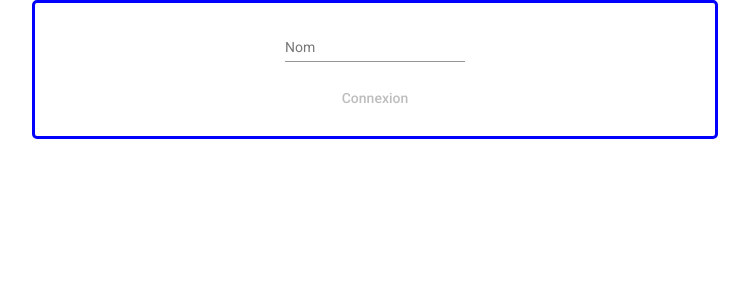
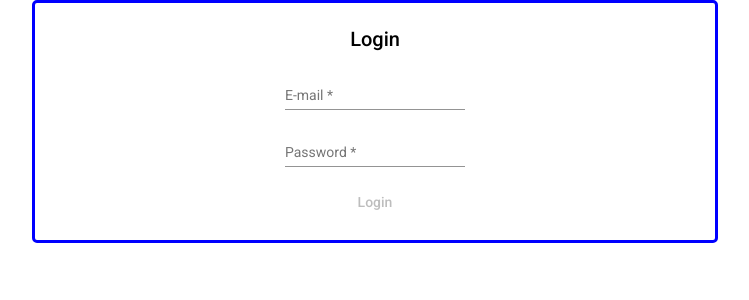
Before and after one commit to Bootcamp2020/skillful_network, an Angular app in the folder skillful_network_client/: page / in a window 1280 px wide. Shown: the top 300 px of the page, without its empty margins (265-1014 px from the left). Built offline with nearby package versions, Linux system fonts and the light colour scheme; no server answers.

Commit message:
Modification du composant Login pour valider la connexion

```diff
--- a/skillful_network_client/src/app/login/login.component.html
+++ b/skillful_network_client/src/app/login/login.component.html
@@ -1,16 +1,20 @@
+<!--vue avec le formulaire du formControl  utilisand le ReactiveFormsModule .-->
 <div class="alert alert-danger" *ngIf="error">
   There was a problem logging in. Please try again.
 </div>
-
 <div class="container">
   <div class="bloc-login">
-    <form (submit)="login()" fxLayout="column" fxLayoutAlign="center center">
+    <form [formGroup]="loginForm" (ngSubmit)="login()" fxLayout="column" fxLayoutAlign="center center">
+      <h2>Login</h2>
       <mat-form-field>
-        <mat-label>Nom</mat-label>
-        <input matInput [(ngModel)]="username" name="Nom"/>
+        <mat-label>E-mail</mat-label>
+        <input type = "email" matInput formControlName="email" name="Email" />
       </mat-form-field>
-
-      <button type="submit" mat-button color="primary" [disabled]="!username">Connexion</button>
+      <mat-form-field>
+        <mat-label>Password</mat-label>
+        <input type="password" matInput formControlName="password" name="Password" />
+      </mat-form-field>
+      <button type="submit" mat-button color="primary" [disabled]="loginForm.invalid">Login</button>
     </form>
   </div>
 </div>
--- a/skillful_network_client/src/app/login/login.component.ts
+++ b/skillful_network_client/src/app/login/login.component.ts
@@ -1,37 +1,79 @@
-import {Component, OnInit} from '@angular/core';
-import {ApiHelperService} from '../shared/services/api-helper.service';
-import {UserService} from '../shared/services/user.service';
-import {User} from '../shared/models/user';
-import {Router} from '@angular/router';
-
+import { Component, OnInit } from '@angular/core';
+import { ApiHelperService } from '../shared/services/api-helper.service';
+import { UserService } from '../shared/services/user.service';
+import { User } from '../shared/models/user';
+import { Router } from '@angular/router';
+import { FormBuilder, FormGroup, Validators  } from '@angular/forms';
+// Création d'une interface qui servira à une simulation simple d'un bdd
+export interface TabEmail {
+    email: string;
+    password: string;
+}
+// Création d'un tableau d'objet qui nous servira de bdd dans un premier temps
+const DATA_TAB: TabEmail[] = [
+    { email: 'test@gmail.com', password: '123456' },
+    { email: 'wofwof06@gmail.com', password: '234556' },
+    { email: 'testtest@gmail.com', password: '345656' }
+];
 @Component({
     selector: 'app-login',
     templateUrl: './login.component.html',
     styleUrls: ['./login.component.scss']
 })
 export class LoginComponent implements OnInit {
+    loginForm: FormGroup;
     public username: string;
+    public password: string;
+    public email: string;
     public error: boolean;
+    constructor(private api: ApiHelperService, private userService: UserService, private router: Router, private fb: FormBuilder) {
+    }
+    ngOnInit() {
+        this.loginFormBuild();
+    }
+    login() {
+        console.log(this.loginForm.value);
+            if (this.loginForm.invalid) {
+        return;
+    }
+    //Verification que l'email corresponde au bon password
+        let verifCode = false;
+    // On parcourt notre "base²"
+        DATA_TAB.forEach((email) => {
+            if (email.password === this.loginForm.value.password && this.loginForm.value.email===email.email ) {
+                verifCode = true;
+            }
+        });
 
-    constructor(private api: ApiHelperService, private userService: UserService, private router: Router) {
+        if (verifCode === false) {
+            console.log('Code non trouvé dans la base');
+            this.loginFormBuild();
+        } else {
+            console.log('Code conforme à celui de la base');
+            this.loginFormBuild();
+            localStorage.setItem('token', 'X'); // TODO Gérer le token
+            this.router.navigate(['../home']);
+        }
+      //  Code initial du component
+                // Permet de vider le local storage
+                // localStorage.clear(); // Plus d'infos sur le local storage ici : https://www.alsacreations.com/article/lire/1402-web-storage-localstorage-sessionstorage.html
+                // this.api.post({endpoint: '/login', data: this.username})
+                //     .then((id: number) => {
+                //         console.log(id);
+                //         if (id === -1) {
+                //             this.error = true;
+                //         } else {
+                //             localStorage.setItem('token', 'X'); // TODO Gérer le token
+                //             this.userService.actualUser = new User({id});//lien a modifie
+                //             this.router.navigate(['/home']);
+                //         }
+                //     });
     }
-
-    ngOnInit() {
-    }
-
-    login() {
-        // Permet de vider le local storage
-        localStorage.clear(); // Plus d'infos sur le local storage ici : https://www.alsacreations.com/article/lire/1402-web-storage-localstorage-sessionstorage.html
-        this.api.post({endpoint: '/login', data: this.username})
-            .then((id: number) => {
-                console.log(id);
-                if (id === -1) {
-                    this.error = true;
-                } else {
-                    localStorage.setItem('token', 'X'); // TODO Gérer le token
-                    // this.userService.actualUser = new User({id});
-                    this.router.navigate(['/home']);
-                }
-            });
+//Méthode pour initialize le formulair
+    loginFormBuild(){
+        this.loginForm = this.fb.group({
+            email: ['', [Validators.required, Validators.pattern('[a-z0-9.@]*')]],
+            password: ['', [Validators.required, Validators.minLength(6)]]
+          });
     }
 }
```
